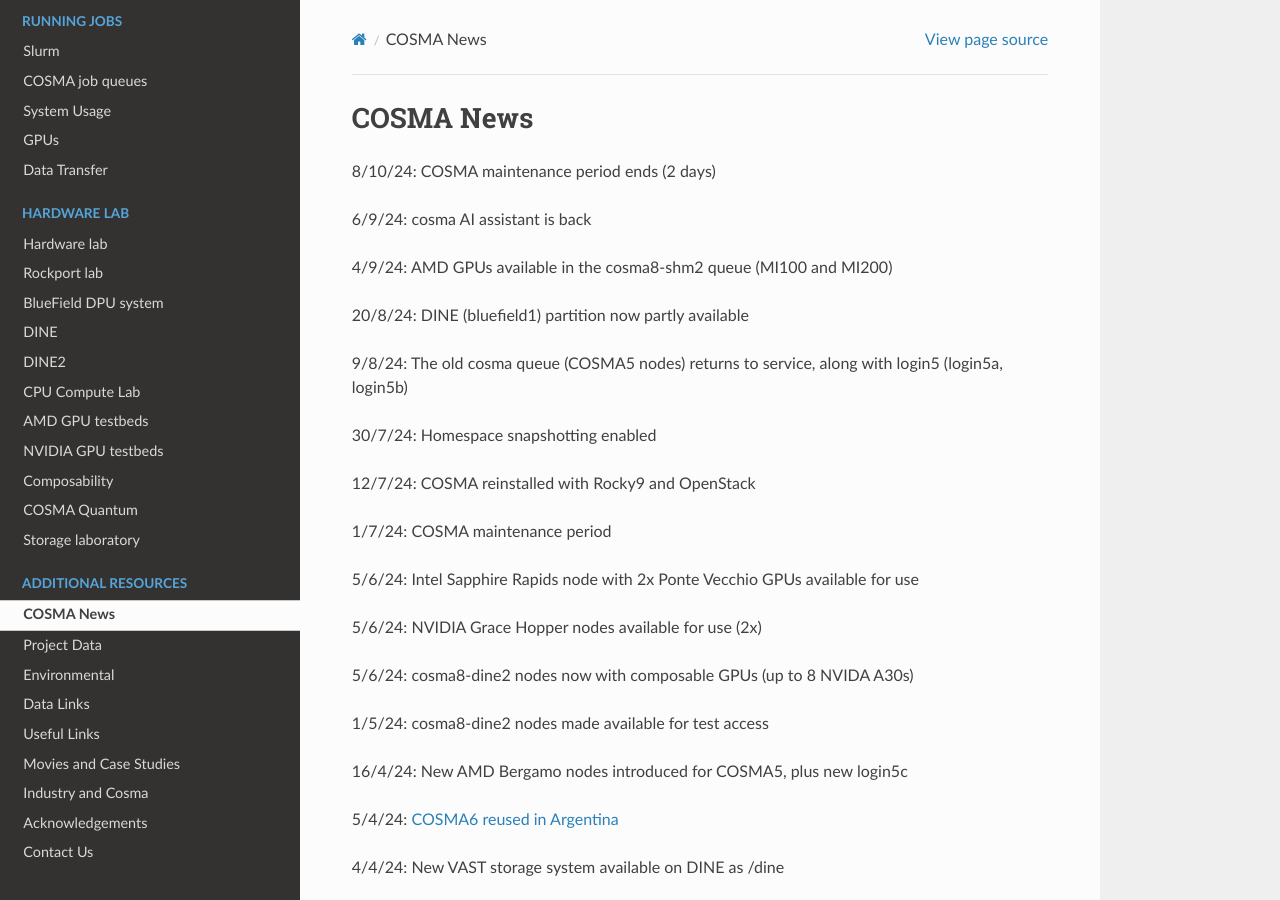
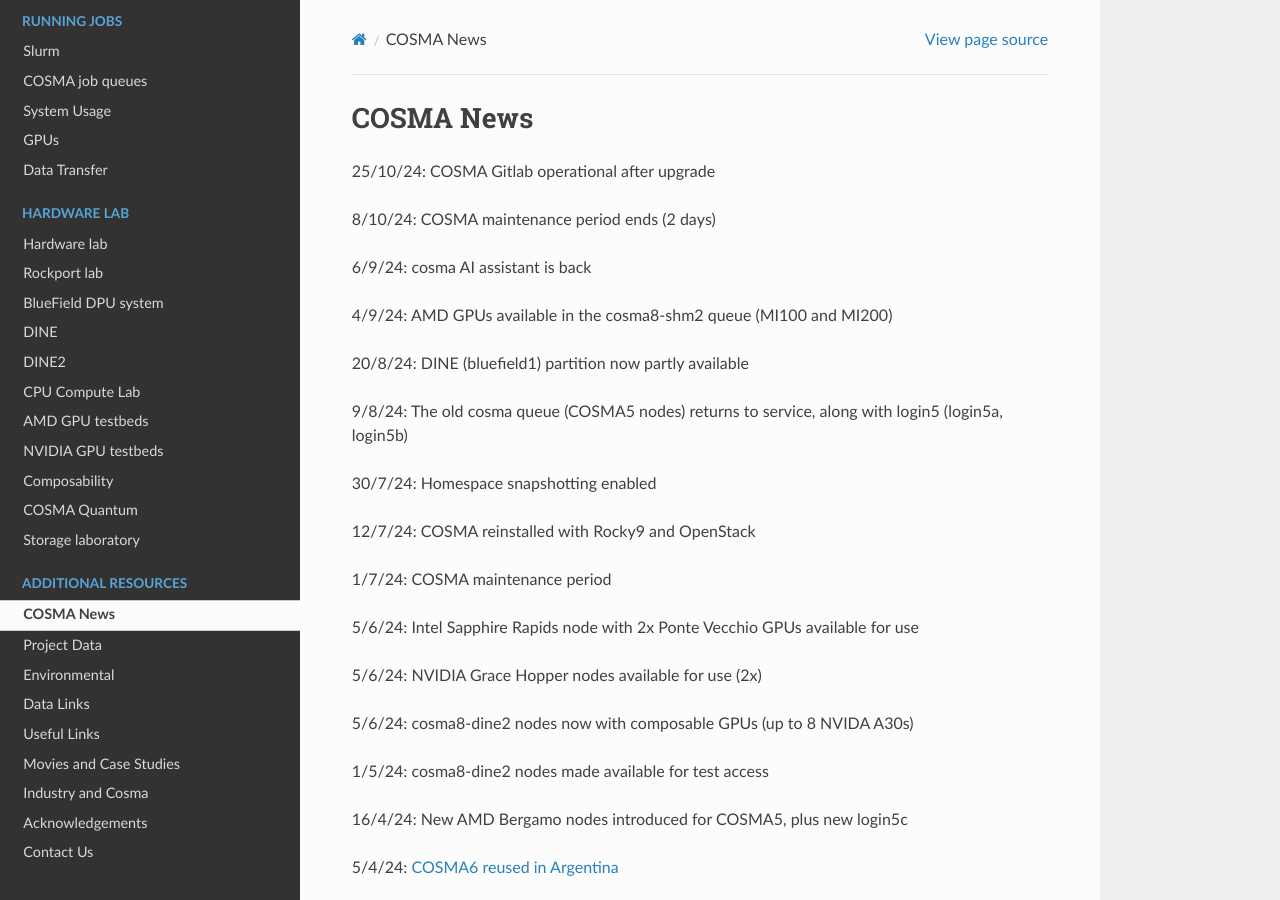
Before and after one commit to agb32/cosmadoc, a Sphinx documentation site: the page built from docs/source/news.md, in a window 1280 px wide and 900 px high. Built offline with Sphinx 7.4.7 and the Read the Docs theme 3.1.0, drawn with Linux system fonts in a browser that asks for light colours.

Commit message:
news-updated

```diff
--- a/docs/source/news.md
+++ b/docs/source/news.md
@@ -1,4 +1,6 @@
 # COSMA News
+
+25/10/24: COSMA Gitlab operational after upgrade
 
 8/10/24: COSMA maintenance period ends (2 days)
 
```
